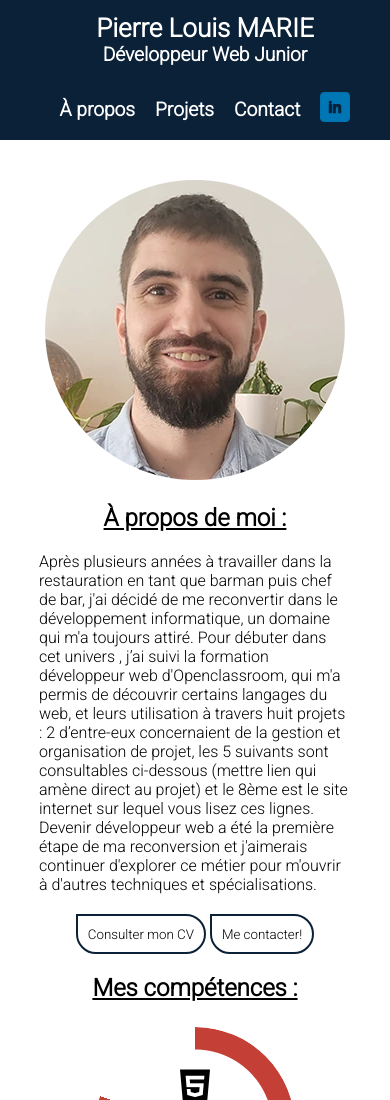
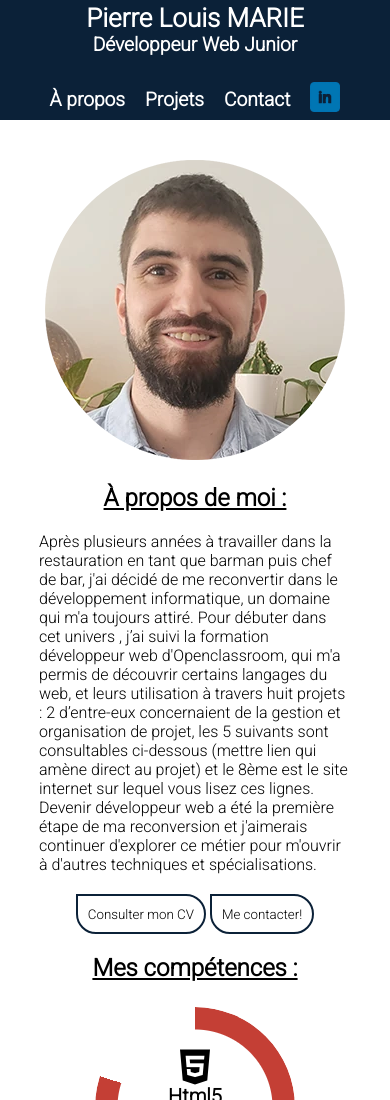
Before and after one commit to Gobfreecs/portfolio, a plain HTML site: page index.html in a window 390 px wide. Shown: the top 1100 px of the page. Drawn offline with Linux system fonts and the light colour scheme.

Commit message:
updateV2: Fix Responsive

```diff
--- a/assets/style.css
+++ b/assets/style.css
@@ -366,7 +366,6 @@ button {
 
 @media all and (max-width:800px) {
     .top-header {
-        padding: 10px;
         flex-direction: column;
         row-gap: 20px;
         height: 120px;
```
